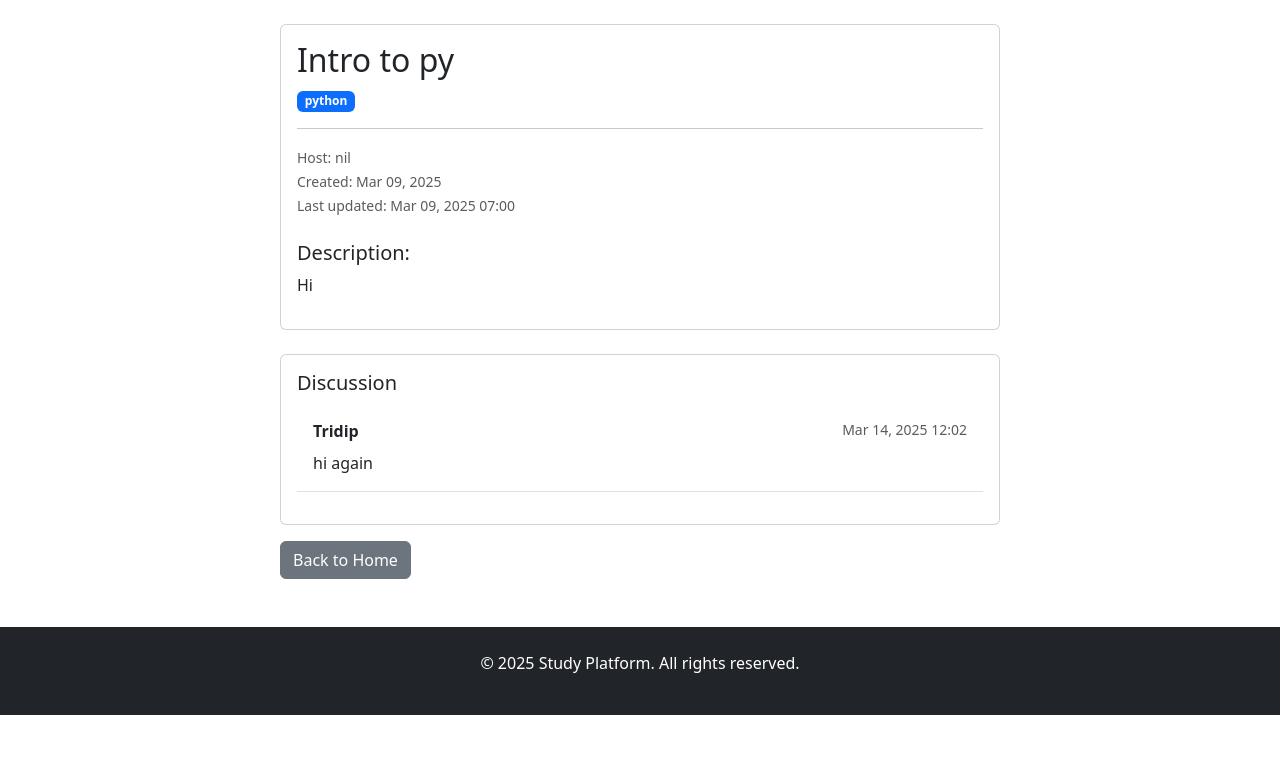
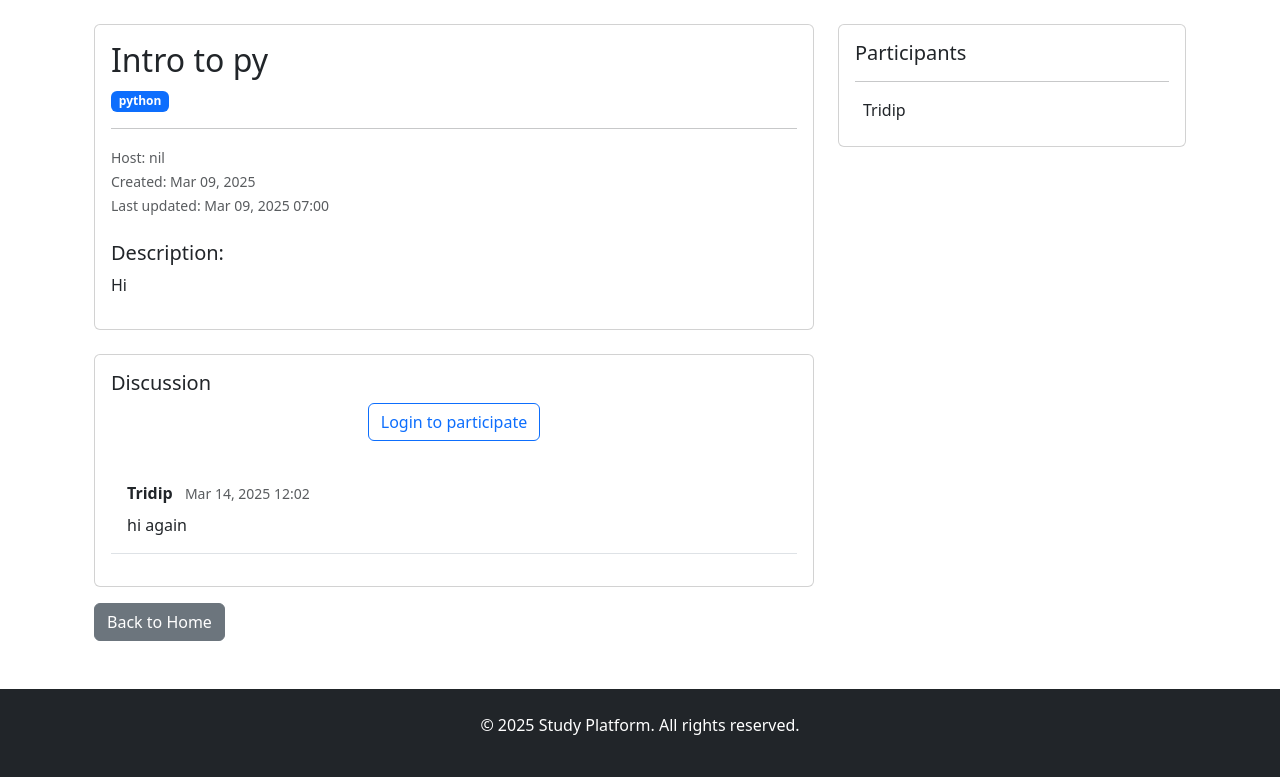
Before and after one commit to SwapnanilDatta/study_app_django, a Django app: page /room/13/ in a window 1280 px wide. Shown: the part 56-833 px from the top of the page. Before the commit the page ends 771 px from the top, so only its background shows below. Run offline with Django 5.2, Linux system fonts and the light colour scheme; data comes from the database, SQL or seed files in the repository; both versions use the stored data as it was after the commit.

Commit message:
CRUD message

```diff
--- a/study/base/models.py
+++ b/study/base/models.py
@@ -17,7 +17,7 @@ class Room(models.Model):
 
     name = models.CharField(max_length=200)
     description = models.TextField(null=True, blank=True)
-    # participants
+    participants=models.ManyToManyField(User, related_name='participants')
     updated = models.DateTimeField(auto_now=True)
     created = models.DateTimeField (auto_now_add=True)
     class Meta:
--- a/study/base/templates/room.html
+++ b/study/base/templates/room.html
@@ -3,7 +3,9 @@
 {% block content %}
 <div class="container mt-4">
     <div class="row">
-        <div class="col-md-8 offset-md-2">
+        <!-- Main Content Column (8 columns) -->
+        <div class="col-md-8">
+            <!-- Room Details Card -->
             <div class="card mb-4">
                 <div class="card-body">
                     <h2 class="card-title">{{ room.name }}</h2>
@@ -25,17 +27,53 @@
             <div class="card">
                 <div class="card-body">
                     <h5 class="card-title">Discussion</h5>
-                    {% for message in messages %}
-                    <div class="mb-3 p-3 {% if forloop.first %}border-bottom{% endif %}">
-                        <div class="d-flex justify-content-between">
+                    <!-- Add Message Form -->
+                    {% if request.user.is_authenticated %}
+                    <form method="POST" action="{% url 'room_detail' room.id %}" class="mb-4">
+                        {% csrf_token %}
+                        <div class="form-group">
+                            <textarea name="body" class="form-control" rows="3" placeholder="Write your message here..." required></textarea>
+                        </div>
+                        <button type="submit" class="btn btn-primary mt-2">Send Message</button>
+                    </form>
+                    {% else %}
+                    <p class="text-center mb-4">
+                        <a href="{% url 'loginpage' %}" class="btn btn-outline-primary">Login to participate</a>
+                    </p>
+                    {% endif %}
+
+                <!-- Messages List -->
+                {% for message in messages %}
+                <div class="message-container mb-3 p-3 border-bottom">
+                    <div class="d-flex justify-content-between align-items-center">
+                        <div>
                             <strong>{{ message.user.username }}</strong>
-                            <small class="text-muted">{{ message.created|date:"M d, Y H:i" }}</small>
+                            <small class="text-muted ms-2">{{ message.created|date:"M d, Y H:i" }}</small>
+                            {% if request.user == message.user %}
+                                <a href="{% url 'delete-message' message.id %}" class="text-danger ms-2">Delete</a>
+                            {% endif %}
                         </div>
-                        <p class="mt-2 mb-0">{{ message.body }}</p>
+                        {% if request.user == message.user %}
+                        <div class="dropdown">
+                            <button class="btn btn-sm btn-link text-muted" type="button" data-bs-toggle="dropdown">
+                                <i class="fas fa-ellipsis-v"></i>
+                            </button>
+                            <ul class="dropdown-menu">
+                                <li>
+                                    <form method="POST" action="{% url 'delete-message' message.id %}">
+                                        {% csrf_token %}
+                                        <button type="submit" class="dropdown-item text-danger">Delete</button>
+                                    </form>
+                                </li>
+                            </ul>
+                        </div>
+                        {% endif %}
                     </div>
-                    {% empty %}
-                    <p class="text-center text-muted">No messages yet.</p>
-                    {% endfor %}
+                    <p class="mt-2 mb-0">{{ message.body }}</p>
+                </div>
+                {% empty %}
+                <p class="text-center text-muted">No messages yet.</p>
+                {% endfor %}
                 </div>
             </div>
 
@@ -43,6 +81,34 @@
                 <a href="{% url 'home' %}" class="btn btn-secondary">Back to Home</a>
             </div>
         </div>
+
+        <!-- Participants Sidebar (4 columns) -->
+        <div class="col-md-4">
+            <div class="card">
+                <div class="card-body">
+                    <h5 class="card-title">Participants</h5>
+                    <hr>
+                    <div class="participants-list">
+                        {% for participant in participants %}
+                        <div class="participant-item d-flex align-items-center mb-2">
+                            <div class="participant-avatar me-2">
+                                <!-- If you have user avatars, add them here -->
+                                <i class="fas fa-user-circle fs-4"></i>
+                            </div>
+                            <div class="participant-info">
+                                <span class="participant-name">{{ participant.username }}</span>
+                                {% if participant == room.host %}
+                                <span class="badge bg-success ms-1">Host</span>
+                                {% endif %}
+                            </div>
+                        </div>
+                        {% empty %}
+                        <p class="text-muted">No participants yet</p>
+                        {% endfor %}
+                    </div>
+                </div>
+            </div>
+        </div>
     </div>
 </div>
 {% endblock %}
--- a/study/base/urls.py
+++ b/study/base/urls.py
@@ -1,6 +1,6 @@
 from django.contrib import admin
 from django.urls import path
-from .views import home,room,create_room,update_room,delete,loginpage,logoutUser,registerpage
+from .views import home,room,create_room,update_room,delete,loginpage,logoutUser,registerpage,deletemessage
 
 
 
@@ -14,5 +14,6 @@ urlpatterns = [
     path('create-room/', create_room, name='create_room'),
     path('update-room/<int:pk>', update_room, name='update_room'),
     path('delete/<int:pk>', delete, name='delete'),
+    path('delete-message/<int:pk>', deletemessage, name='delete-message'),
 
 ]
--- a/study/base/views.py
+++ b/study/base/views.py
@@ -1,6 +1,6 @@
 from django.shortcuts import render, get_object_or_404,redirect
 from django.http import HttpResponse
-from .models import Room,Topic
+from .models import Room,Topic,Message
 from .forms import RoomForm
 from django.db.models import Q
 from django.contrib.auth.models import User
@@ -75,11 +75,30 @@ def home(request):
     return render(request, 'home.html', context)
 
 def room(request, pk):
-    query = get_object_or_404(Room, id=pk)
-    messages = query.message_set.all().order_by('-created')[:50]
+    room_obj = get_object_or_404(Room, id=pk)
+    room_messages = room_obj.message_set.all().order_by('-created')[:50]
+    participants = room_obj.participants.all()
+
+    if request.method == 'POST':
+        Message.objects.create(
+            user=request.user,
+            room=room_obj,
+            body=request.POST.get('body')
+        )
+        room_obj.participants.add(request.user)
+        return redirect('room_detail', pk=room_obj.id)
+
+    context = {
+        'room': room_obj,
+        'messages': room_messages,
+        'participants': participants,
+    }
+    return render(request, 'room.html', context)
+
+
     context = {
         'room': query,
-        'messages':messages
+        'messages':room_messages
     }
     return render(request, 'room.html', context)
 
@@ -123,3 +142,12 @@ def delete(request, pk):
         room.delete()
         return redirect('home')
     return render (request, 'delete.html',{'obj':room})
+
+@login_required(login_url='loginpage')
+def deletemessage(request, pk):
+    message = Message.objects.get(id=pk)
+    if request.user != message.user:
+        return HttpResponse('You are not allowed here!')
+    room_id=message.room.id
+    message.delete()
+    return redirect('room_detail', pk=room_id)
```
Also changed, not shown: study/base/migrations/0003_alter_room_options_room_participants.py (added), study/db.sqlite3.
